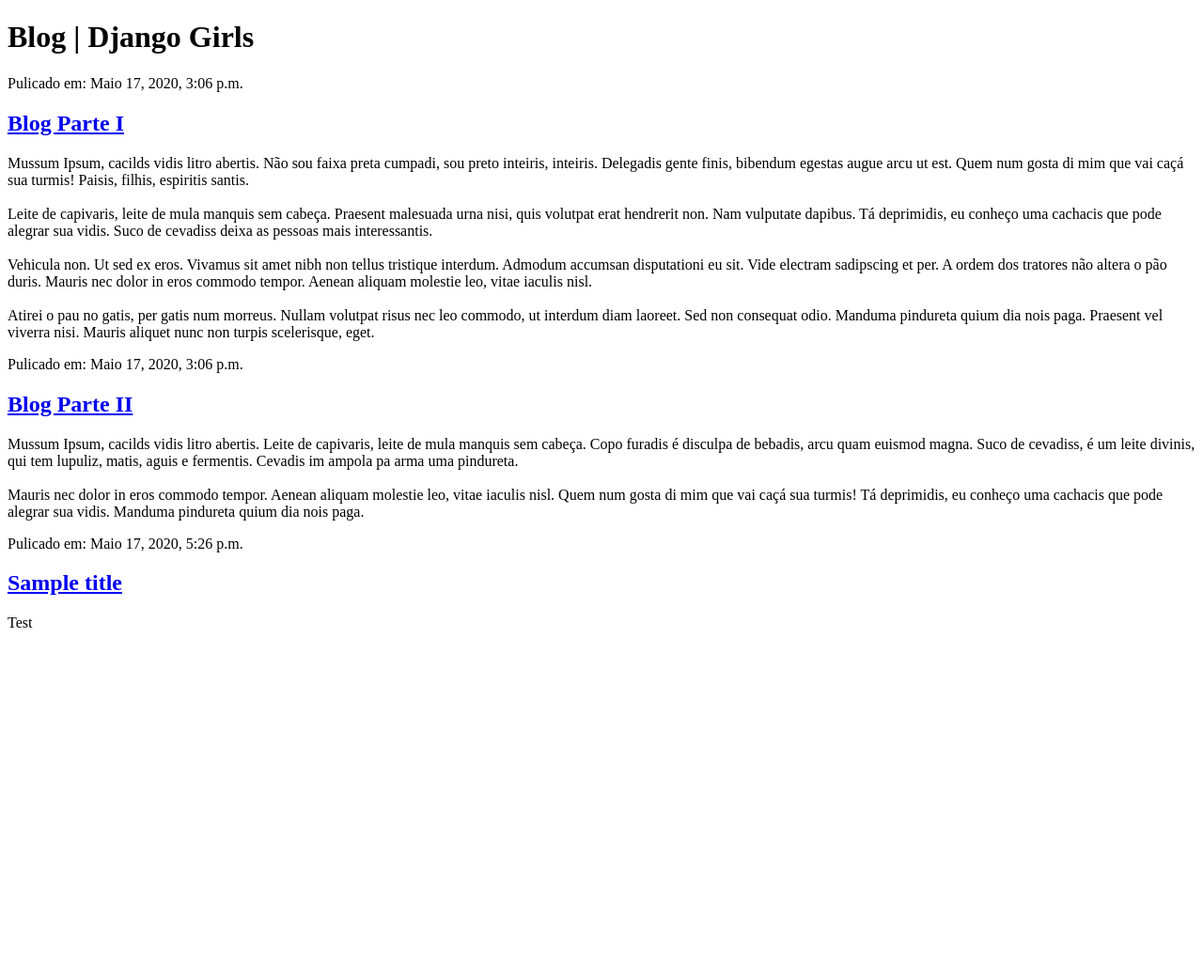
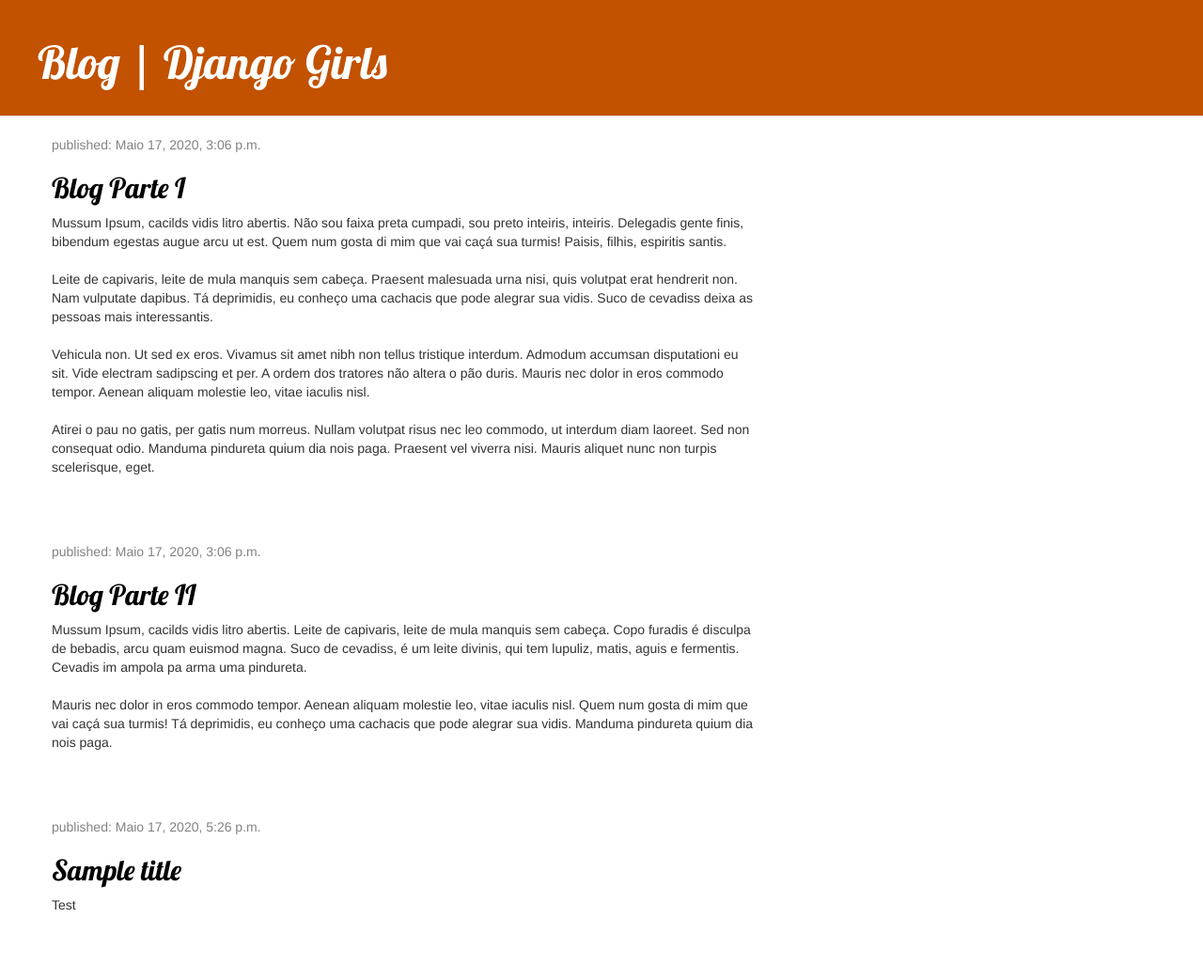
Before and after one commit to cabralpriscila/django-girls, a Django app: page / in a window 1280 px wide. Shown: the whole page at 94% size. Before the commit the page ends 668 px from the top, so only its background shows below. Run offline with Django 3.2, Linux system fonts and the light colour scheme; data comes from the database, SQL or seed files in the repository; some libraries are stand-ins or nearby versions.

Commit message:
Adicionando o arquivo de css

```diff
--- /dev/null
+++ b/blog/static/css/blog.css
@@ -0,0 +1,46 @@
+.page-header {
+    background-color: #C25100;
+    margin-top: 0;
+    padding: 20px 20px 20px 40px;
+}
+
+.page-header h1, .page-header h1 a, .page-header h1 a:visited, .page-header h1 a:active {
+    color: #ffffff;
+    font-size: 36pt;
+    text-decoration: none;
+}
+
+.content {
+    margin-left: 40px;
+}
+
+h1, h2, h3, h4 {
+    font-family: 'Lobster', cursive;
+}
+
+.date {
+    color: #828282;
+}
+
+.save {
+    float: right;
+}
+
+.post-form textarea, .post-form input {
+    width: 100%;
+}
+
+.top-menu, .top-menu:hover, .top-menu:visited {
+    color: #ffffff;
+    float: right;
+    font-size: 26pt;
+    margin-right: 20px;
+}
+
+.post {
+    margin-bottom: 70px;
+}
+
+.post h2 a, .post h2 a:visited {
+    color: #000000;
+}
--- a/blog/templates/blog/post_list.html
+++ b/blog/templates/blog/post_list.html
@@ -1,23 +1,41 @@
+{% load static %}
+{% load static %}
+
 <!DOCTYPE html>
 <html lang="en">
 
 <head>
     <meta charset="UTF-8">
     <meta name="viewport" content="width=device-width, initial-scale=1.0">
+    <link rel="stylesheet" href="//maxcdn.bootstrapcdn.com/bootstrap/3.2.0/css/bootstrap.min.css">
+    <link rel="stylesheet" href="//maxcdn.bootstrapcdn.com/bootstrap/3.2.0/css/bootstrap-theme.min.css">
+    <link href="//fonts.googleapis.com/css?family=Lobster&subset=latin,latin-ext" rel="stylesheet" type="text/css">
+
+    <link rel="stylesheet" href="{% static 'css/blog.css' %}">
     <title>Blog | Django Girls</title>
 </head>
 
 <body>
 
-    <h1>Blog | Django Girls</h1>
+    <div class="page-header">
+        <h1>Blog | Django Girls</h1>
+    </div>
 
-    {% for post in posts %}
-<div>
-    <p>Pulicado em: {{ post.published_date }}</p>
-    <h2><a href="#">{{ post.title }}</a></h2>
-    <p>{{ post.text |linebreaksbr }}</p>
-</div>
-{% endfor %}
+    <div class="content container">
+        <div class="row">
+            <div class="col-md-8">
+                {% for post in posts %}
+                <div class="post">
+                    <div class="date">
+                        <p>published: {{ post.published_date }}</p>
+                    </div>
+                    <h2><a href="">{{ post.title }}</a></h2>
+                    <p>{{ post.text|linebreaksbr }}</p>
+                </div>
+                {% endfor %}
+            </div>
+        </div>
+    </div>
 
 </body>
 
```
